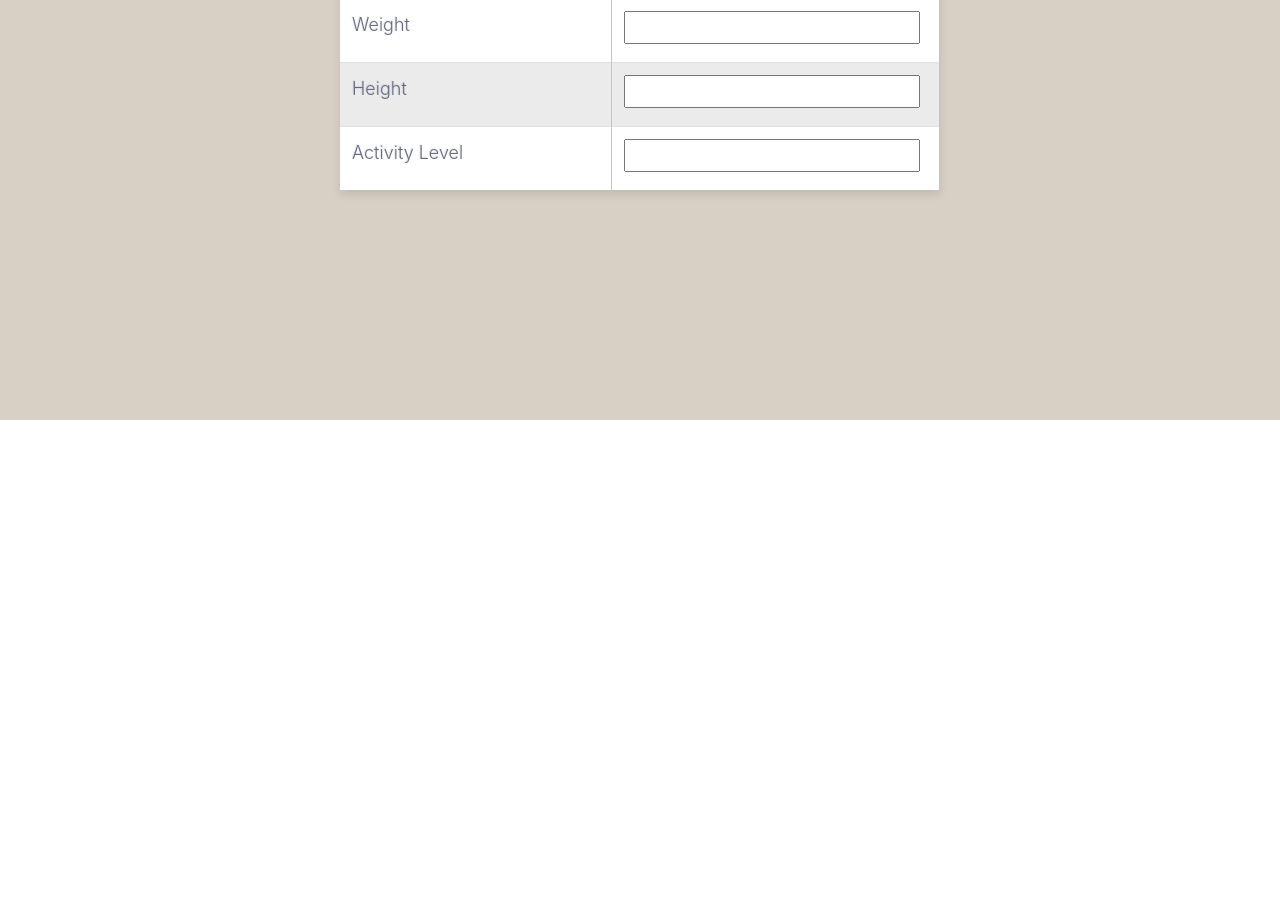
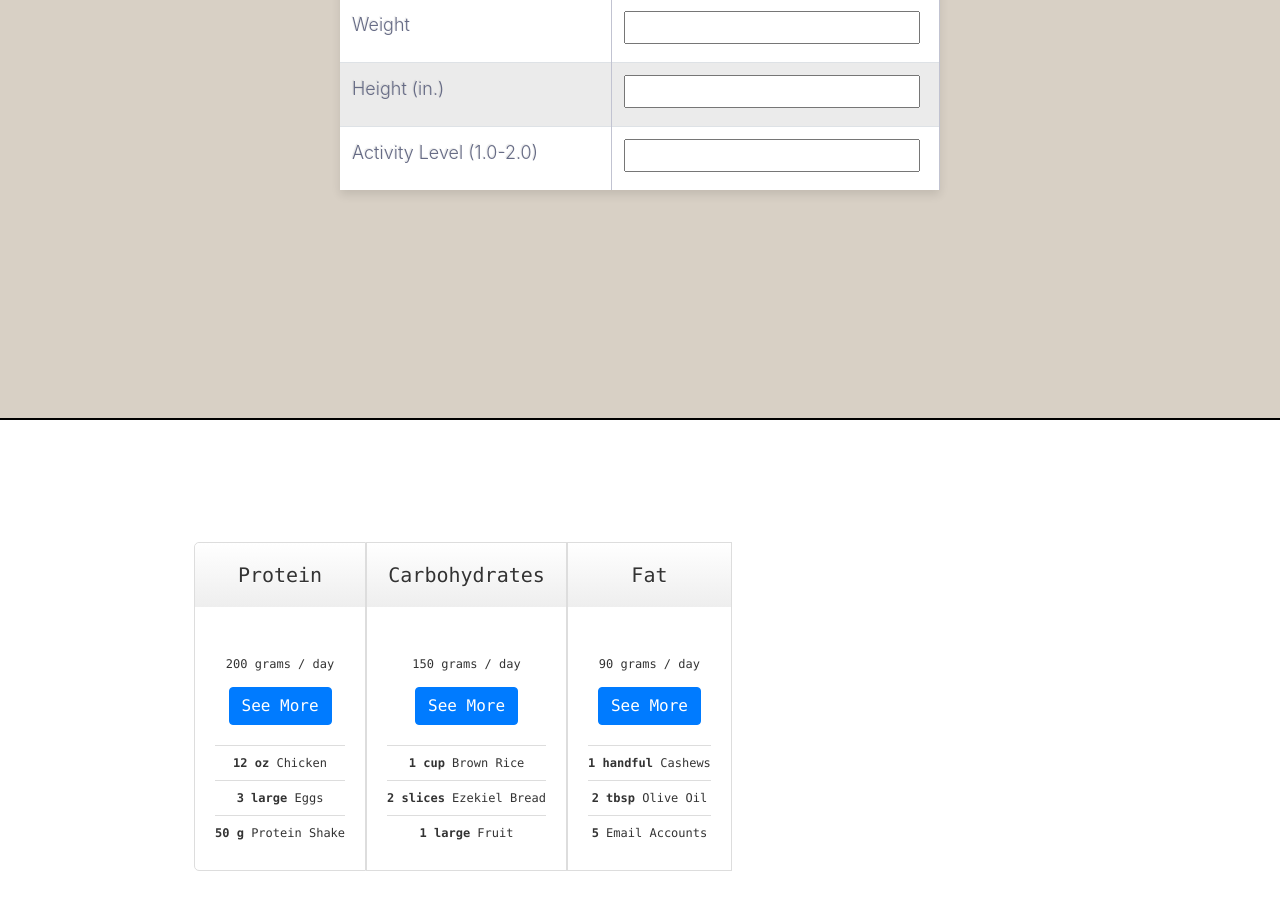
Before and after one commit to jwhittle933/JonathansJumpnJacks, a React (Create React App) app: page / in a window 1280 px wide. Shown: the part 980-1890 px from the top of the page. Before the commit the page ends 1422 px from the top, so only its background shows below. Built offline with nearby package versions, Linux system fonts and the light colour scheme.

Commit message:
create Macros component

```diff
--- a/src/components/App.js
+++ b/src/components/App.js
@@ -3,6 +3,7 @@ import React, { Component } from 'react'
 import Header from './Header'
 import Calulator from './Calculator'
 import Info from './Info'
+import Macros from './Macros'
 
 class App extends Component {
   state = {
@@ -49,7 +50,6 @@ class App extends Component {
       }
     })
   }
-
   render() {
     return (
       <div>
@@ -77,9 +77,9 @@ class App extends Component {
           height={this.state.height}
           activity={this.state.activityLevel}
         />
-        {/* Macros Calculator Component */}
+        <Macros />
       </div>
-    );
+    )
   }
 }
 
--- a/src/components/Calculator.js
+++ b/src/components/Calculator.js
@@ -9,30 +9,33 @@ const Calulator = ({ userAge,
                     clear,
                     age, weight, height, activity }) => {
     return (
-        <div class="table" id="tracker">
-            <table class="table-fill">
+        <div className="table" id="tracker">
+            <table className="table-fill">
                 <thead>
                     <tr>
-                        <th class="text-left">*Enter your information</th>
-                        <th class="text-left"><Button bsStyle="danger" onClick={clear}>Clear</Button></th>
+                        <th>*Enter your information</th>
+                        <th>
+                            <Button bsStyle="danger" onClick={clear}>Clear</Button>
+                            <Button bsStyle="success" onClick={clear}>Next</Button>
+                        </th>
                     </tr>
                 </thead>
-                <tbody class="table-hover">
+                <tbody>
                     <tr>
-                        <td class="text-left">Age</td>
-                        <td class="text-left"><input type="text" value={age} onChange={ e => userAge(e.target.value)} /></td>
+                        <td>Age</td>
+                        <td><input type="text" value={age} onChange={ e => userAge(e.target.value)} /></td>
                     </tr>
                     <tr>
-                        <td class="text-left">Weight</td>
-                        <td class="text-left"><input type="text" value={weight} onChange={ e => userWeight(e.target.value)} /></td>
+                        <td>Weight</td>
+                        <td><input type="text" value={weight} onChange={ e => userWeight(e.target.value)} /></td>
                     </tr>
                     <tr>
-                        <td class="text-left">Height</td>
-                        <td class="text-left"><input type="text" value={height} onChange={ e => userHeight(e.target.value)} /></td>
+                        <td>Height (in.)</td>
+                        <td><input type="text" value={height} onChange={ e => userHeight(e.target.value)} /></td>
                     </tr>
                     <tr>
-                        <td class="text-left">Activity Level</td>
-                        <td class="text-left"><input type="text" value={activity} onChange={ e => userActivityLevel(e.target.value)} /></td>
+                        <td>Activity Level (1.0-2.0)</td>
+                        <td><input type="text" value={activity} onChange={ e => userActivityLevel(e.target.value)} /></td>
                     </tr>
                 </tbody>
             </table>
--- a/src/components/Header.js
+++ b/src/components/Header.js
@@ -1,19 +1,28 @@
-import React from 'react';
+import React, { Component } from 'react';
 import PropTypes from 'prop-types'
 import { Button } from 'react-bootstrap'
 
-const Header = ({title}) => {
+class Header extends Component {
+  scrollTo = () => {
+    window.scroll({
+      top: 500,
+      behavior: "smooth"
+    })
+  }
+
+  render (){
+    const { title } = this.props
     return (
         <header>
           <h1>{title}</h1>
           <p>
             <Button bsStyle="secondary"
                     className="App-link"
-                    href="#tracker"
-                    rel="noopener noreferrer" >Start the Tracker</Button>
+                    rel="noopener noreferrer"
+                    onClick={this.scrollTo} >Start the Tracker</Button>
           </p>
         </header>
-    )
+    )}
   }
 
 //PropTypes for use in dev mode only
@@ -24,4 +33,4 @@ Header.defaultProps = {
   title: "Jonathan's Jump'n Jacks"
 }
 
-  export default Header;
+export default Header
--- a/src/components/Info.js
+++ b/src/components/Info.js
@@ -2,7 +2,6 @@ import React from 'react'
 import PropTypes from 'prop-types'
 
 const Info = ({ age, weight, height, activityLevel }) => {
-
     return (
         <div class="userInput">
             <h3>User Input</h3>
--- /dev/null
+++ b/src/components/Macros.js
@@ -0,0 +1,45 @@
+import React from 'react';
+import { Button } from 'react-bootstrap'
+
+const Macros = () => {
+    return (
+        <div className="macros">
+            <div id="pricing-table" class="clear">
+                <div class="plan">
+                    <h3>Protein</h3>
+                        <p>200 grams / day</p> {/* Create dynamic Calulation */}
+                    <Button bsStyle="primary">See More</Button>
+                    <ul>
+                        <li><b>12 oz</b> Chicken</li>
+                        <li><b>3 large</b> Eggs</li>
+                        <li><b>50 g</b> Protein Shake</li>
+                    </ul>
+                </div>
+                <div class="plan">
+                    <h3>Carbohydrates</h3>
+                    <p>150 grams / day</p> {/* Create dynamic Calulation */}
+                    <Button bsStyle="primary">See More</Button>
+                    <ul>
+                        <li><b>1 cup</b> Brown Rice</li>
+                        <li><b>2 slices</b> Ezekiel Bread</li>
+                        <li><b>1 large</b> Fruit</li>
+                    </ul>
+                </div>
+                <div class="plan">
+                    <h3>Fat</h3>
+                    <p>90 grams / day</p> {/* Create dynamic Calulation */}
+                    <Button bsStyle="primary">See More</Button>
+                    <ul>
+                        <li><b>1 handful</b> Cashews</li>
+                        <li><b>2 tbsp</b> Olive Oil</li>
+                        <li><b>5</b> Email Accounts</li>
+                    </ul>
+                </div>
+            </div>
+        </div>
+    )
+}
+
+
+
+export default Macros
--- a/src/index.css
+++ b/src/index.css
@@ -48,13 +48,14 @@ header p {
 }
 /*
 *
-* Table Styles
+* Calculator Table Styles
 *
 */
 
 .table {
   display: inline-block;
   background-color: #D8D0C5;
+  border-bottom: 2px solid black;
   width: 100vw;
   padding: 50px;
   min-height: 75vh;
@@ -117,9 +118,163 @@ td {
   text-shadow: -1px -1px 1px rgba(0, 0, 0, 0.1);
   border-right: 1px solid #C1C3D1;
 }
-th.text-left {
-  text-align: left;
+/*
+*
+* Macros Calulator
+*
+*/
+
+#pricing-table {
+	margin: 100px auto;
+	text-align: center;
+	width: 892px; /* total computed width = 222 x 3 + 226 */
 }
-td.text-left {
-  text-align: left;
+
+#pricing-table .plan {
+	font: 12px 'Menlo', 'trebuchet MS', Arial, Helvetica;
+	text-shadow: 0 1px rgba(255,255,255,.8);
+	background: #fff;
+  border: 1px solid #ddd;
+	color: #333;
+	padding: 20px;
+	float: left;
+	position: relative;
 }
+
+#pricing-table #most-popular {
+	z-index: 2;
+	top: -13px;
+	border-width: 3px;
+	padding: 30px 20px;
+	-moz-border-radius: 5px;
+	-webkit-border-radius: 5px;
+	border-radius: 5px;
+	-moz-box-shadow: 20px 0 10px -10px rgba(0, 0, 0, .15), -20px 0 10px -10px rgba(0, 0, 0, .15);
+	-webkit-box-shadow: 20px 0 10px -10px rgba(0, 0, 0, .15), -20px 0 10px -10px rgba(0, 0, 0, .15);
+	box-shadow: 20px 0 10px -10px rgba(0, 0, 0, .15), -20px 0 10px -10px rgba(0, 0, 0, .15);
+}
+
+#pricing-table .plan:nth-child(1) {
+	-moz-border-radius: 5px 0 0 5px;
+	-webkit-border-radius: 5px 0 0 5px;
+	border-radius: 5px 0 0 5px;
+}
+
+#pricing-table .plan:nth-child(4) {
+	-moz-border-radius: 0 5px 5px 0;
+	-webkit-border-radius: 0 5px 5px 0;
+	border-radius: 0 5px 5px 0;
+}
+
+/* --------------- */
+
+#pricing-table h3 {
+	font-size: 20px;
+	font-weight: normal;
+	padding: 20px;
+	margin: -20px -20px 50px -20px;
+	background-color: #eee;
+	background-image: -moz-linear-gradient(#fff,#eee);
+	background-image: -webkit-gradient(linear, left top, left bottom, from(#fff), to(#eee));
+	background-image: -webkit-linear-gradient(#fff, #eee);
+	background-image: -o-linear-gradient(#fff, #eee);
+	background-image: -ms-linear-gradient(#fff, #eee);
+	background-image: linear-gradient(#fff, #eee);
+}
+
+#pricing-table .plan:nth-child(1) h3 {
+	-moz-border-radius: 5px 0 0 0;
+	-webkit-border-radius: 5px 0 0 0;
+	border-radius: 5px 0 0 0;
+}
+
+#pricing-table .plan:nth-child(4) h3 {
+	-moz-border-radius: 0 5px 0 0;
+	-webkit-border-radius: 0 5px 0 0;
+	border-radius: 0 5px 0 0;
+}
+
+#pricing-table h3 span {
+	display: block;
+	font: bold 25px/100px Georgia, Serif;
+	color: #777;
+	background: #fff;
+	border: 5px solid #fff;
+	height: 100px;
+	width: 100px;
+	margin: 10px auto -65px;
+	box-shadow: 0 5px 20px #ddd inset, 0 3px 0 #999 inset;
+}
+
+/* --------------- */
+
+#pricing-table ul {
+	margin: 20px 0 0 0;
+	padding: 0;
+	list-style: none;
+}
+
+#pricing-table li {
+	border-top: 1px solid #ddd;
+	padding: 10px 0;
+}
+
+/* --------------- */
+
+#pricing-table .signup {
+	position: relative;
+	padding: 8px 20px;
+	margin: 20px 0 0 0;
+	color: #fff;
+	font: bold 14px Arial, Helvetica;
+	text-transform: uppercase;
+	text-decoration: none;
+	display: inline-block;
+	background-color: #72ce3f;
+	background-image: -moz-linear-gradient(#72ce3f, #62bc30);
+	background-image: -webkit-gradient(linear, left top, left bottom, from(#72ce3f), to(#62bc30));
+	background-image: -webkit-linear-gradient(#72ce3f, #62bc30);
+	background-image: -o-linear-gradient(#72ce3f, #62bc30);
+	background-image: -ms-linear-gradient(#72ce3f, #62bc30);
+	background-image: linear-gradient(#72ce3f, #62bc30);
+	-moz-border-radius: 3px;
+	-webkit-border-radius: 3px;
+	border-radius: 3px;
+	text-shadow: 0 1px 0 rgba(0,0,0,.3);
+	-moz-box-shadow: 0 1px 0 rgba(255, 255, 255, .5), 0 2px 0 rgba(0, 0, 0, .7);
+	-webkit-box-shadow: 0 1px 0 rgba(255, 255, 255, .5), 0 2px 0 rgba(0, 0, 0, .7);
+	box-shadow: 0 1px 0 rgba(255, 255, 255, .5), 0 2px 0 rgba(0, 0, 0, .7);
+}
+
+#pricing-table .signup:hover {
+	background-color: #62bc30;
+	background-image: -moz-linear-gradient(#62bc30, #72ce3f);
+	background-image: -webkit-gradient(linear, left top, left bottom, from(#62bc30), to(#72ce3f));
+	background-image: -webkit-linear-gradient(#62bc30, #72ce3f);
+	background-image: -o-linear-gradient(#62bc30, #72ce3f);
+	background-image: -ms-linear-gradient(#62bc30, #72ce3f);
+	background-image: linear-gradient(#62bc30, #72ce3f);
+}
+
+#pricing-table .signup:active, #pricing-table .signup:focus {
+	background: #62bc30;
+	top: 2px;
+	-moz-box-shadow: 0 0 3px rgba(0, 0, 0, .7) inset;
+	-webkit-box-shadow: 0 0 3px rgba(0, 0, 0, .7) inset;
+	box-shadow: 0 0 3px rgba(0, 0, 0, .7) inset;
+}
+
+/* --------------- */
+
+.clear:before, .clear:after {
+  content:"";
+  display:table
+}
+
+.clear:after {
+  clear:both
+}
+
+.clear {
+  zoom:1
+}
--- a/src/index.js
+++ b/src/index.js
@@ -17,7 +17,7 @@ ReactDOM.render(<App />, document.getElementById('root'));
 serviceWorker.unregister();
 
 /*///////
-/////////jQuery
+/////////jQuery Animations
 ///////*/
 $(document).scroll(function() {
     var y = $(this).scrollTop()
```
